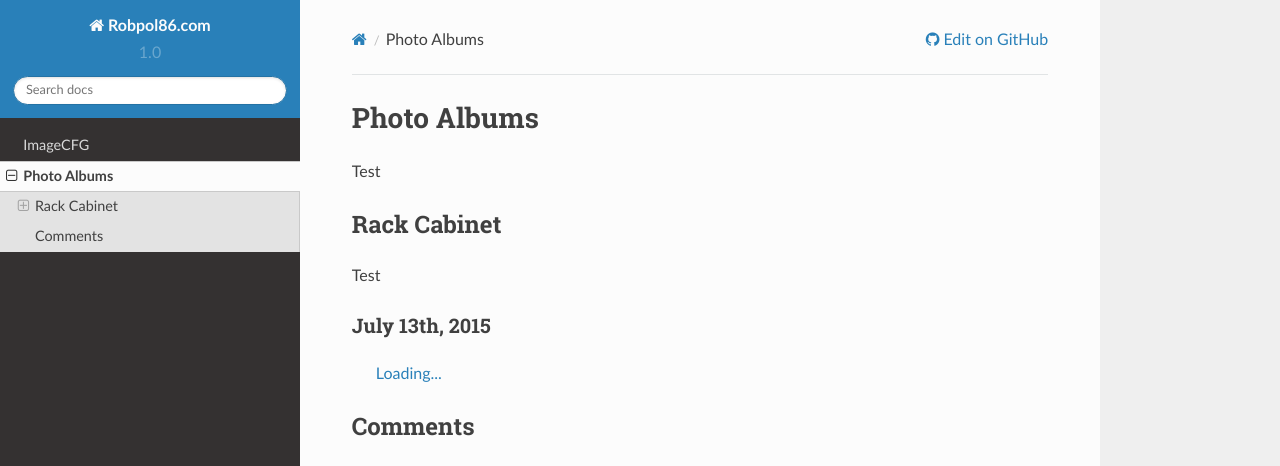
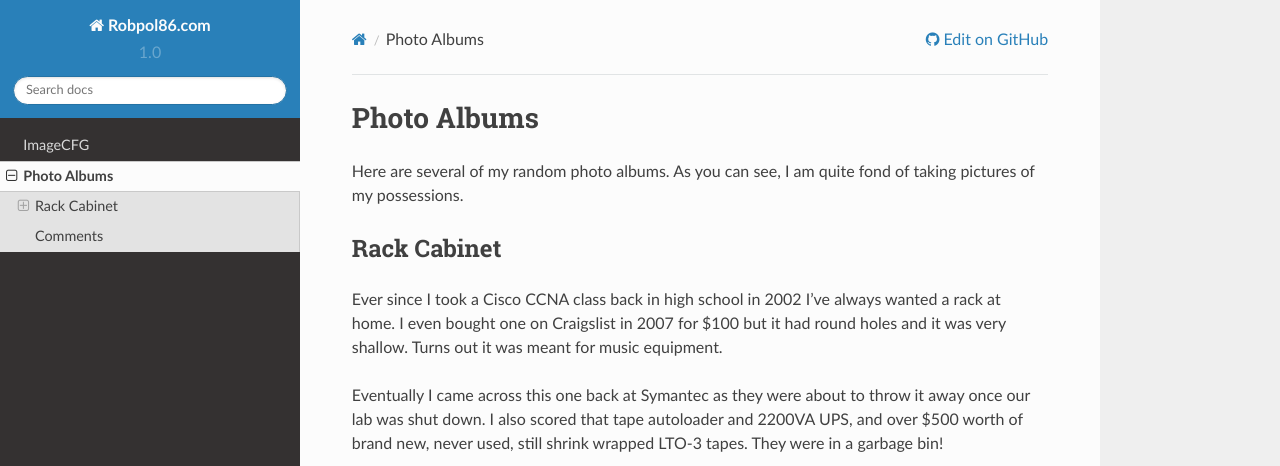
Before and after one commit to selfcov/robpol86.com, a Sphinx documentation site: the page built from docs/photo_albums.rst, in a window 1280 px wide and 1048 px high. Shown: the top 466 px of the window. Built offline with Sphinx 7.4.7 and the Read the Docs theme 2.0.0, drawn with Linux system fonts in a browser that asks for light colours; a script that is not in the unit is left out; cross-references to code outside the pages are shown as plain code; part of the change alters nothing that is shown; grey boxes are pictures that could not be loaded.

Commit message:
Moved Imgur extension to its own project.
Worked on Photo Albums.

```diff
--- a/docs/conf.py
+++ b/docs/conf.py
@@ -1,14 +1,11 @@
 import os
-import sys
 
 import sphinx_rtd_theme
-
-sys.path.append(os.path.abspath('sphinx_ext'))
 
 
 # General configuration.
 author = 'Robpol86'
-extensions = ['imgur', 'sphinxcontrib.disqus']
+extensions = ['sphinxcontrib.disqus', 'sphinxcontrib.imgur']
 master_doc = 'index'
 nitpicky = True
 project = 'Robpol86.com'
@@ -34,5 +31,7 @@ html_theme = 'sphinx_rtd_theme'
 html_theme_path = [sphinx_rtd_theme.get_html_theme_path()]
 html_title = project
 
+
 # Options for extensions.
 disqus_shortname = 'rob86wiki'
+imgur_client_id = '13d3c73555f2190'
--- a/docs/photo_albums.rst
+++ b/docs/photo_albums.rst
@@ -4,18 +4,24 @@
 Photo Albums
 ============
 
-Test
+Here are several of my random photo albums. As you can see, I am quite fond of taking pictures of my possessions.
 
 Rack Cabinet
 ============
 
-Test
+Ever since I took a Cisco CCNA class back in high school in 2002 I've always wanted a rack at home. I even bought one on
+Craigslist in 2007 for $100 but it had round holes and it was very shallow. Turns out it was meant for music equipment.
+
+Eventually I came across this one back at Symantec as they were about to throw it away once our lab was shut down. I
+also scored that tape autoloader and 2200VA UPS, and over $500 worth of brand new, never used, still shrink wrapped
+LTO-3 tapes. They were in a garbage bin!
 
 July 13th, 2015
 ---------------
 
-.. imgur-album:: hWyW0
-    :hide_post_details: False
+:imgur-description:`a/hWyW0`
+
+.. imgur-embed:: a/hWyW0
 
 Comments
 ========
--- a/docs/sphinx_ext/imgur.py
+++ /dev/null
@@ -1,81 +0,0 @@
-"""Custom Sphinx roles and nodes for inline Imgur images and embedded albums."""
-
-import re
-
-from docutils import nodes
-from docutils.parsers.rst import Directive
-
-__author__ = '@Robpol86'
-__license__ = 'MIT'
-__version__ = '0.0.1'
-RE_IMGUR_ID = re.compile(r'^[a-zA-Z0-9]{5,10}')
-
-
-class ImgurBlockQuoteNode(nodes.General, nodes.Element):
-
-    def __init__(self, imgur_id, is_album, hide_post_details):
-        super().__init__()
-        self.imgur_id = imgur_id
-        self.is_album = is_album
-        self.hide_post_details = hide_post_details
-
-    @staticmethod
-    def visit(spht, node):
-        id_ = ('a/{}' if node.is_album else '{}').format(node.imgur_id)
-        html_attributes_bq = {'CLASS': 'imgur-embed-pub', 'lang': spht.settings.language_code, 'data-id': id_}
-        if node.hide_post_details:
-            html_attributes_bq['data-context'] = 'false'
-        spht.body.append(spht.starttag(node, 'blockquote', '', **html_attributes_bq))
-        html_attributes_ah = dict(href='https://imgur.com/{}'.format(id_), CLASS='reference external')
-        spht.body.append(spht.starttag(node, 'a', 'Loading...', **html_attributes_ah))
-
-    @staticmethod
-    def depart(spht, _):
-        spht.body.append('</a>')
-        spht.body.append('</blockquote>')
-
-
-class ImgurBlockQuoteDirective(Directive):
-    required_arguments = 1
-    optional_arguments = 1
-    option_spec = dict(hide_post_details=lambda i: i.lower() == 'true')
-
-    def run(self):
-        return [ImgurBlockQuoteNode(self.arguments[0], self.name == 'imgur-album', self.options['hide_post_details'])]
-
-
-class EventHandlers(object):
-
-    @classmethod
-    def process_nodes(cls, app, doctree, fromdocname):
-        for node in doctree.traverse(ImgurBlockQuoteNode):
-            # TODO Iterate all albums first and query api. Cache.
-            # node.replace_self([nodes.Text('{} {} {}'.format(node.imgur_id, node.is_album, node.hide_post_details))])
-            pass
-
-    @classmethod
-    def purge_from_cache(cls, app, env, docname):
-        raise NotImplementedError
-
-
-def setup(app):
-    """Called by Sphinx during phase 0 (initialization).
-
-    :param app: Sphinx application object.
-
-    :returns: Extension version.
-    :rtype: dict
-    """
-    # app.add_config_value('imgur_auth_id', None, False)
-    # app.add_config_value('imgur_auth_secret', None, False)
-    app.add_config_value('imgur_album_hide_post_details', False, True)
-    # app.add_config_value('imgur_image_hide_post_details', False, True)
-    app.add_node(ImgurBlockQuoteNode, html=(ImgurBlockQuoteNode.visit, ImgurBlockQuoteNode.depart))
-    # app.add_directive('imgur', ImgurBlockQuoteDirective)
-    app.add_directive('imgur-album', ImgurBlockQuoteDirective)
-    # app.add_role('imgur', imgur_role)
-    # app.add_role('imgur-title', imgur_role)
-    # app.add_role('imgur-description', imgur_role)
-    app.connect('doctree-resolved', EventHandlers.process_nodes)
-    # app.connect('env-purge-doc', EventHandlers.purge_from_cache)
-    return dict(version=__version__)
--- a/requirements.txt
+++ b/requirements.txt
@@ -1,4 +1,4 @@
-imgurpython
 Sphinx
 sphinx_rtd_theme
 sphinxcontrib-disqus
+sphinxcontrib-imgur
```
Also changed, not shown: docs/sphinx_ext/__init__.py (deleted).
